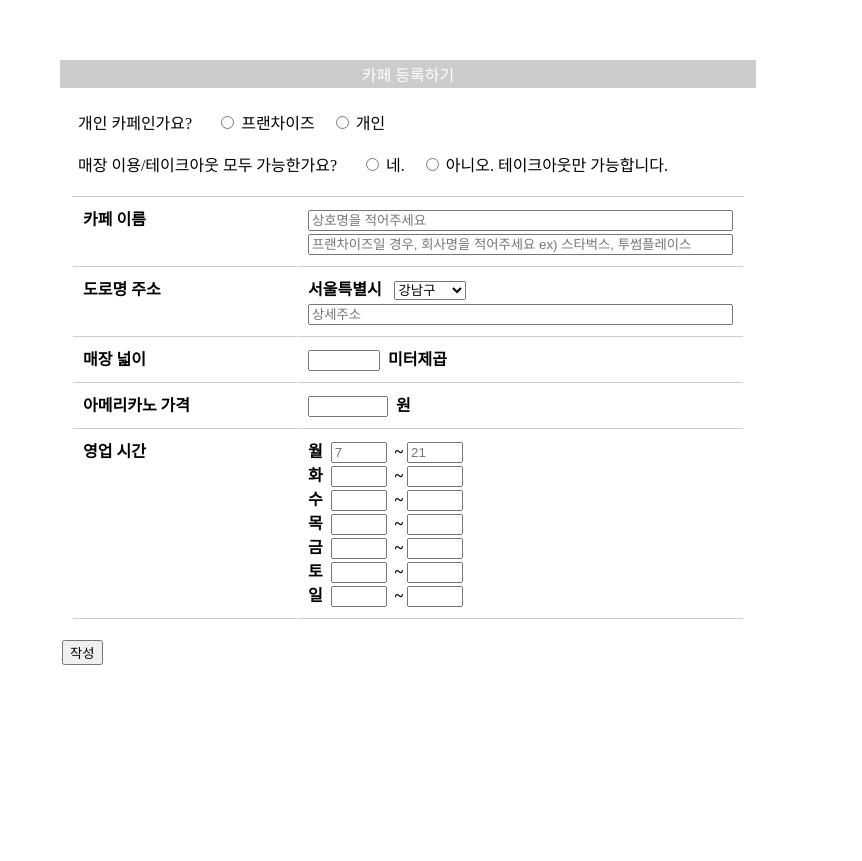
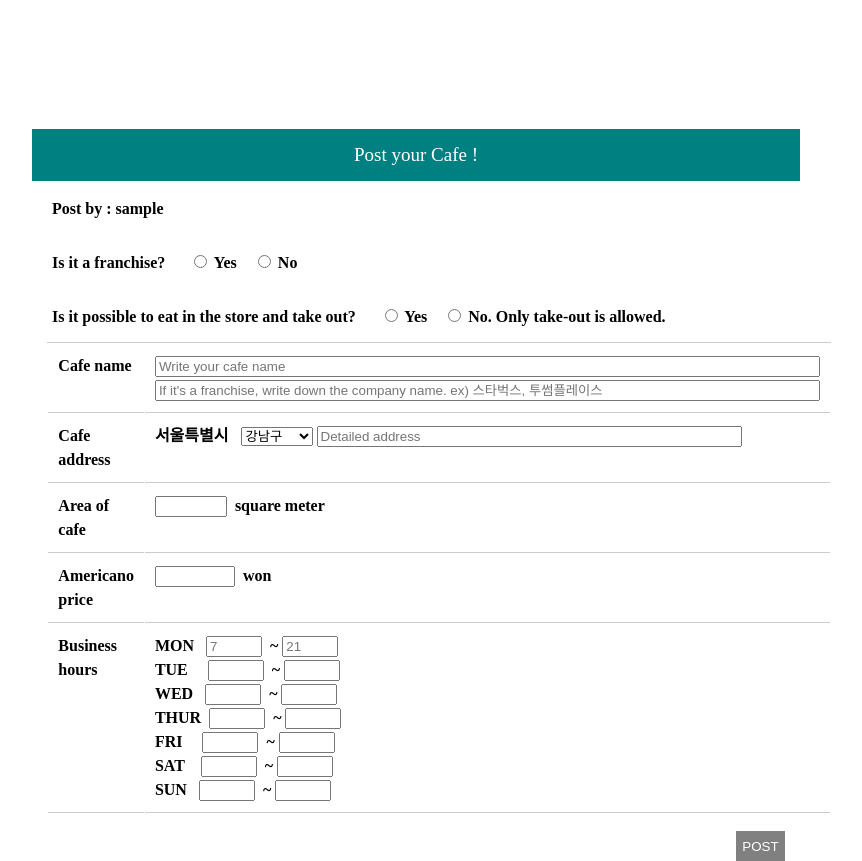
Before and after one commit to SinYeongJoo/BigDataApplication, a PHP site: page /Add.php in a window 1280 px wide. Shown: the whole page, without its empty margins (232-1094 px from the left). Before the commit the page ends 665 px from the top, so only its background shows below. Run offline with PHP 8.4, Linux system fonts and the light colour scheme; the visitor is signed in with stand-in values (Sample User, id 1).

Commit message:
201117
PHP 작업 끝

```diff
--- a/Add.php
+++ b/Add.php
@@ -1,16 +1,29 @@
+<?php session_start();
+$user_id = $_SESSION['user_id'];
+$user_name = $_SESSION['user_name'];
+$user_email = $_SESSION['user_email'];
+?>
+
 <!DOCTYPE html>
 <html>
 <head>
 <meta charset = 'utf-8'>
 </head>
 <style>
+      .mypage_box {
+        position: absolute;
+        background-color: white;
+        margin: 8%;
+        margin-left: 20%;
+        width: 60%;
+      }
         table.table2{
                 border-collapse: separate;
                 border-spacing: 1px;
                 text-align: left;
                 line-height: 1.5;
                 border-top: 1px solid #ccc;
-                margin : 20px 10px;
+                margin : 2%;
         }
         table.table2 tr {
                  width: 100%;
@@ -25,39 +38,39 @@
                  vertical-align: top;
                  border-bottom: 1px solid #ccc;
         }
+        .font1{
+                font-weight: bold;
+        }
 
 </style>
 <body>
 <form method = "get" action = "Add_action.php">
-<table  style="padding-top:50px" align = center width=700 border=0 cellpadding=2 >
-<tr> <td height=20 align= center bgcolor=#ccc><font color=white>카페 등록하기</font></td> </tr>
-<tr>
-<td bgcolor=white>
+<div class="mypage_box">
+<p style="font-size: 19px; line-height: 2.7em; text-align: center; color : white;
+background : teal">  Post your Cafe ! </p>
 <table class = "table2">
-        <br>
-        &nbsp&nbsp&nbsp&nbsp개인 카페인가요? &nbsp&nbsp&nbsp&nbsp
-        <input type="radio" name="franchise" value="f"> 프랜차이즈
+        <p class="font1">&nbsp&nbsp&nbsp&nbsp Post by : <?php echo $user_name?><br><br></p>
+        <p class="font1">&nbsp&nbsp&nbsp&nbsp&nbspIs it a franchise? &nbsp&nbsp&nbsp&nbsp
+        <input type="radio" name="franchise" value="f"> Yes
         &nbsp&nbsp
-        <input type="radio" name="franchise" value="p"> 개인
+        <input type="radio" name="franchise" value="p"> No
+        <br><br></p>
 
-        <br><br>
-        &nbsp&nbsp&nbsp 매장 이용/테이크아웃 모두 가능한가요? &nbsp&nbsp&nbsp&nbsp
-        <input type="radio" name="takeout" value="y"> 네.
+        <p class="font1">&nbsp&nbsp&nbsp&nbsp Is it possible to eat in the store and take out? &nbsp&nbsp&nbsp&nbsp
+        <input type="radio" name="takeout" value="y"> Yes
         &nbsp&nbsp
-        <input type="radio" name="takeout" value="n"> 아니오. 테이크아웃만 가능합니다.
-
-
-
+        <input type="radio" name="takeout" value="n"> No. Only take-out is allowed.
+        <br></p>
 
         <tr>
-        <td>카페 이름</td>
-        <td><input type = text name = name size=50
-        placeholder="상호명을 적어주세요">
-        <input type = text name = company_name size=50
-        placeholder="프랜차이즈일 경우, 회사명을 적어주세요 ex) 스타벅스, 투썸플레이스">  </td>
+        <td>Cafe name</td>
+        <td><input type = text name = name size=80
+        placeholder="Write your cafe name">
+        <input type = text name = company_name size=80
+        placeholder="If it's a franchise, write down the company name. ex) 스타벅스, 투썸플레이스">  </td>
         </tr>
 
-        <tr> <td>도로명 주소</td>
+        <tr> <td>Cafe address</td>
         <td>
         서울특별시&nbsp&nbsp
         <select name="gu">
@@ -91,43 +104,43 @@
         <option value="중구">중구</option>
         <option value="중랑구">중랑구</option>
         </select>
-        <input type=text name=address2 placeholder=상세주소 size=50>
+        <input type=text name=address2 placeholder="Detailed address" size=50>
         </td>
         </tr>
 
         <tr>
-        <td>매장 넓이</td>
-        <td><input type="number" name="area"" min="0" max="1000">&nbsp&nbsp미터제곱</td>
+        <td>Area of cafe</td>
+        <td><input type="number" name="area"" min="0" max="1000">&nbsp&nbspsquare meter</td>
         </tr>
 
         <tr>
-        <td>아메리카노 가격</td>
-        <td><input type="number" name="americano" min="0" max="50000">&nbsp&nbsp원</td>
+        <td>Americano price</td>
+        <td><input type="number" name="americano" min="0" max="50000">&nbsp&nbspwon</td>
         </tr>
 
 
 
         <tr>
-        <td>영업 시간</td>
-        <td>월&nbsp&nbsp<input type= "number" name="mon_o" min="0" max="24" placeholder="7">
+        <td>Business hours</td>
+        <td>MON&nbsp&nbsp&nbsp<input type= "number" name="mon_o" min="0" max="24" placeholder="7">
         &nbsp~&nbsp<input type= "number" name="mon_c" min="0" max="24" placeholder="21">
         <br>
-        화&nbsp&nbsp<input type= "number" name="tue_o" min="0" max="24">
+        TUE&nbsp&nbsp&nbsp&nbsp&nbsp<input type= "number" name="tue_o" min="0" max="24">
         &nbsp~&nbsp<input type= "number" name="tue_c" min="0" max="24">
         <br>
-        수&nbsp&nbsp<input type= "number" name="wed_o" min="0" max="24">
+        WED&nbsp&nbsp&nbsp<input type= "number" name="wed_o" min="0" max="24">
         &nbsp~&nbsp<input type= "number" name="wed_c" min="0" max="24">
         <br>
-        목&nbsp&nbsp<input type= "number" name="thur_o" min="0" max="24">
+        THUR&nbsp&nbsp<input type= "number" name="thur_o" min="0" max="24">
         &nbsp~&nbsp<input type= "number" name="thur_c" min="0" max="24">
         <br>
-        금&nbsp&nbsp<input type= "number" name="fri_o" min="0" max="24">
+        FRI&nbsp&nbsp&nbsp&nbsp&nbsp<input type= "number" name="fri_o" min="0" max="24">
         &nbsp~&nbsp<input type= "number" name="fri_c" min="0" max="24">
         <br>
-        토&nbsp&nbsp<input type= "number" name="sat_o" min="0" max="24">
+        SAT&nbsp&nbsp&nbsp&nbsp<input type= "number" name="sat_o" min="0" max="24">
         &nbsp~&nbsp<input type= "number" name="sat_c" min="0" max="24">
         <br>
-        일&nbsp&nbsp<input type= "number" name="sun_o" min="0" max="24">
+        SUN&nbsp&nbsp&nbsp<input type= "number" name="sun_o" min="0" max="24">
         &nbsp~&nbsp<input type= "number" name="sun_c"min="0" max="24">
         </td>
 
@@ -137,9 +150,10 @@
 
         </td>
         </table>
-        <input type = "submit" value="작성">
+        <input type = "submit" value="POST" style="border:0; margin-right: 2%;
+        background:gray;color:white;float: right; height: 30px; margin-top: 0.3%">
 </table>
-
+</div>
 </form>
 </body>
 </html>
--- /dev/null
+++ b/Logout.php
@@ -0,0 +1,5 @@
+<?php
+    session_start();
+    session_destroy();
+?>
+<meta http-equiv="refresh" content="0;url=Main.php" />
```
Also changed, not shown: Add_action.php (+36 -13 lines), ModifyPW.php (added, +39 -0 lines), MyPage.php (+81 -74 lines), UpdatePW.php (added, +14 -0 lines).
